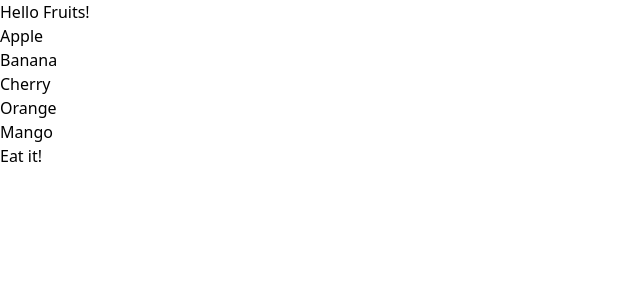
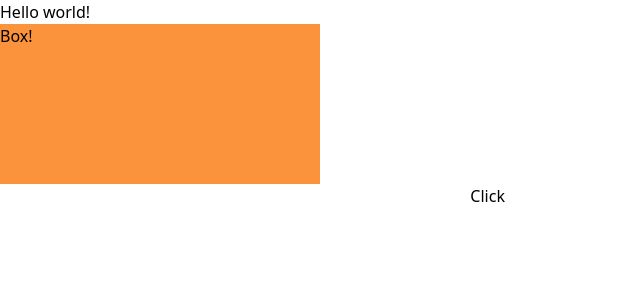
Before and after one commit to ChoJinmok/svelte-test, a Svelte app: page / in a window 1280 px wide. Shown: the top 300 px of the page, without its empty margins (0-640 px from the left). Built offline with nearby package versions, Linux system fonts and the light colour scheme.

Commit message:
Add: 시작하기 / 3. 이벤트 핸들링

```diff
--- a/src/App.svelte
+++ b/src/App.svelte
@@ -1,22 +1,68 @@
 <script lang="ts">
-  const name = 'Fruits';
-  let fruits = ['Apple', 'Banana', 'Cherry', 'Orange', 'Mango'];
+  // `onMount`는 컴포넌트가 연결(mount)되면 콜백을 실행한다.
+  // import { onMount } from 'svelte';
 
-  function deleteFruit() {
-    fruits = fruits.slice(1);
+  let name = 'world';
+  let isRed = false;
+  let text = '';
+
+  function handleBoxClick() {
+    isRed = !isRed;
+  }
+
+  // 현재 컴포넌트가 준비되면 onMount로 전달한 콜백 함수가 동작한다.
+  // onMount(() => {
+  //   const box = document.querySelector('.box');
+
+  //   box.addEventListener('click', handleBoxClick);
+  // });
+
+  // 하지만 위와 같이 addEventListener 방식으로 코드를 작성하면 번거로워진다.
+  // -> Svelte에서 제공해주는 api를 사용하는 것이 더 간단하다.
+  // -> html태그에 on 디렉티브(키워드)를 작성해주면 된다.
+  // on 디렉티브에는 addEventListener에 붙일 수 있는 모든 이벤트들을 모두 작성할 수 있다.
+
+  function handleBoxMouseEnter() {
+    name = 'enter';
+  }
+
+  function handleBoxMouseLeave() {
+    name = 'leave';
+  }
+
+  function handleInput({ target }: Event) {
+    const { value } = target as HTMLInputElement;
+
+    text = value;
+  }
+
+  function handleButtonClick() {
+    text = 'Jinmok';
   }
 </script>
 
 <h1>Hello {name}!</h1>
-<ul>
-  <!-- Svelte의 반복문 -->
-  {#each fruits as fruit}
-    <li>{fruit}</li>
-  {/each}
-</ul>
-<button on:click={deleteFruit}>
-  Eat it!
-</button>
+<div
+  class="box w-80 h-40"
+  class:bg-orange-400={!isRed}
+  class:bg-red-600={isRed}
+  on:click={handleBoxClick}
+  on:keydown={handleBoxClick}
+  on:mouseenter={handleBoxMouseEnter}
+  on:mouseleave={handleBoxMouseLeave}
+>Box!</div>
+<h1>{text}</h1>
+<input
+  type="text"
+  value={text}
+  on:input={handleInput}
+/>
+<input
+  type="text"
+  bind:value={text}
+/>
+<!-- 위의 input 모두 양방향 바인딩을 해준 것이지만 `bind`사용하면 더 간단하게 양방향바인딩을 해줄 수 있다. -->
+<button on:click={handleButtonClick}>Click</button>
 
 <style
   global
```
Also changed, not shown: .eslintrc.js.
